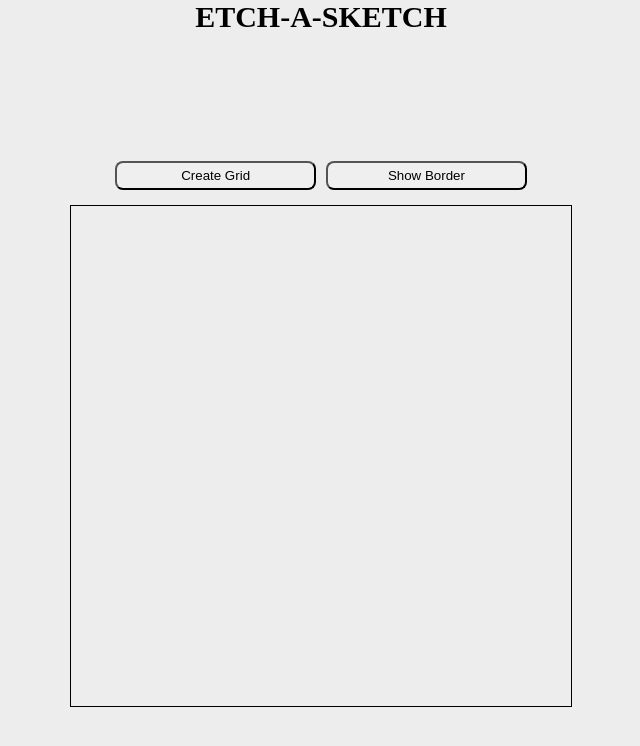
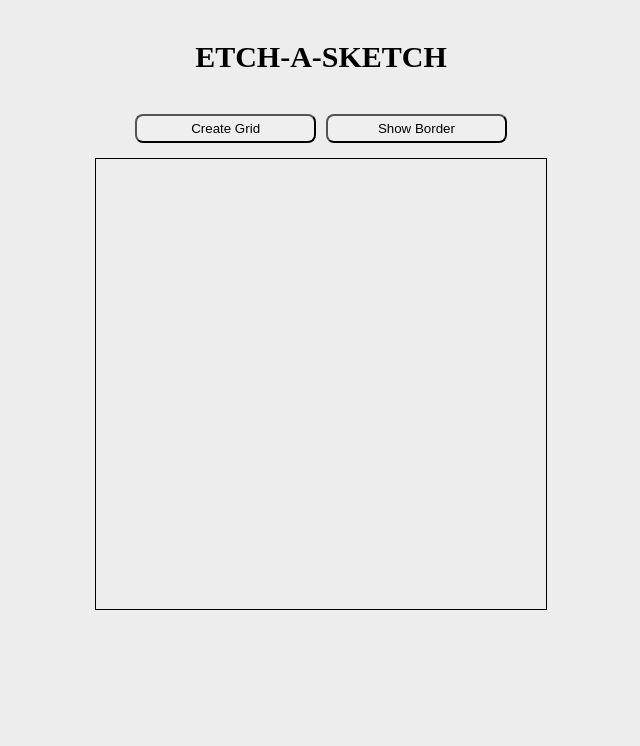
Before and after one commit to vwede-e/etch-a-sketch, a plain HTML site: page index.html in a window 1280 px wide. Shown: the whole page, without its empty margins (319-959 px from the left). Drawn offline with Linux system fonts and the light colour scheme.

Commit message:
fixed spacing issue on mobile

```diff
--- a/index.html
+++ b/index.html
@@ -9,7 +9,7 @@
     <title>Etch a Sketch</title>
 </head>
 <body>
-    <div><strong style = "font-size: 30px;">ETCH-A-SKETCH</strong></div>
+    <div class="title"><strong style = "font-size: 30px;">ETCH-A-SKETCH</strong></div>
     <div class="body">
     <div class="container">
         <div class="buttons">
--- a/style.css
+++ b/style.css
@@ -10,10 +10,13 @@ body {
 
 .body {
     display: flex;
-    height: 100vh;
     justify-content: center;
     align-items: center;
 
+}
+
+.title {
+    padding: 40px 0;
 }
 
 .container {
@@ -34,8 +37,8 @@ body {
 }
 
 .grid {
-    width: 500px;
-    height: 500px;
+    width: 450px;
+    height: 450px;
     border: 1px solid black;
     display:flex;
     flex-wrap:wrap;
```
